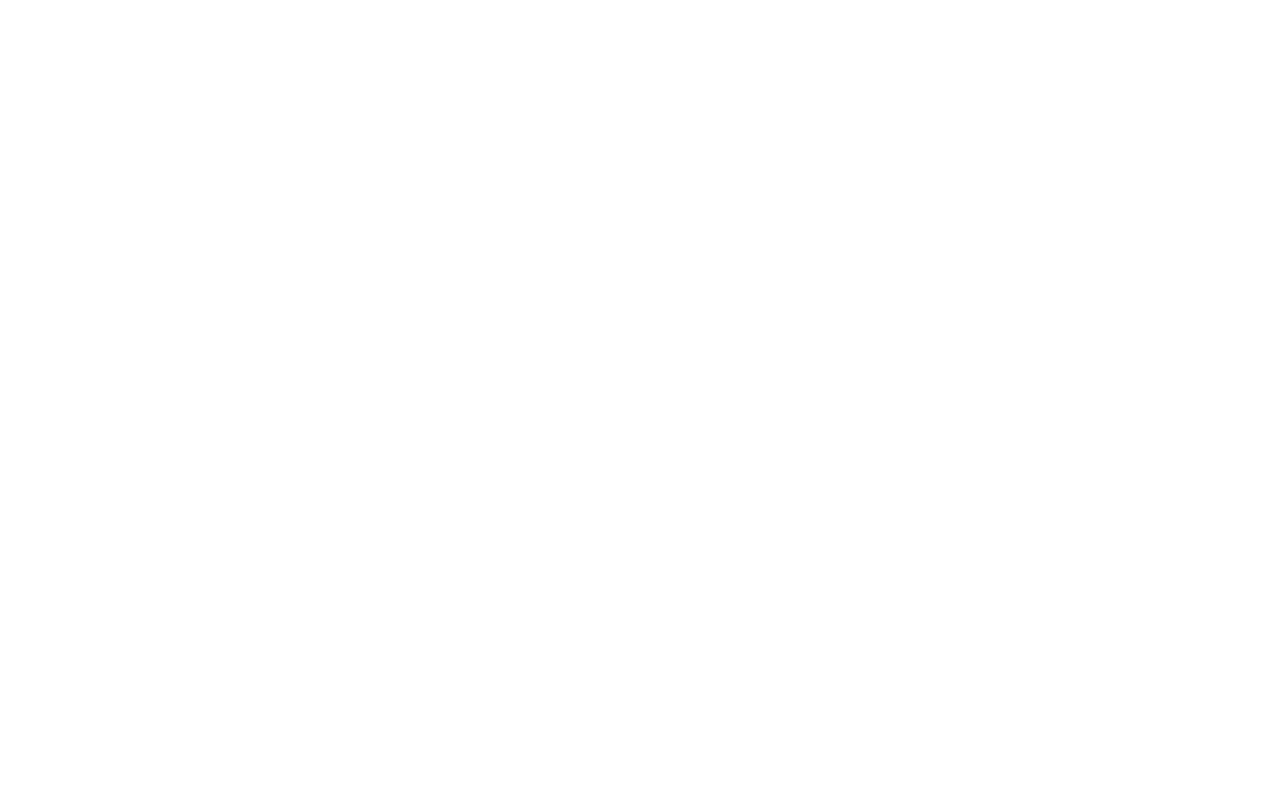
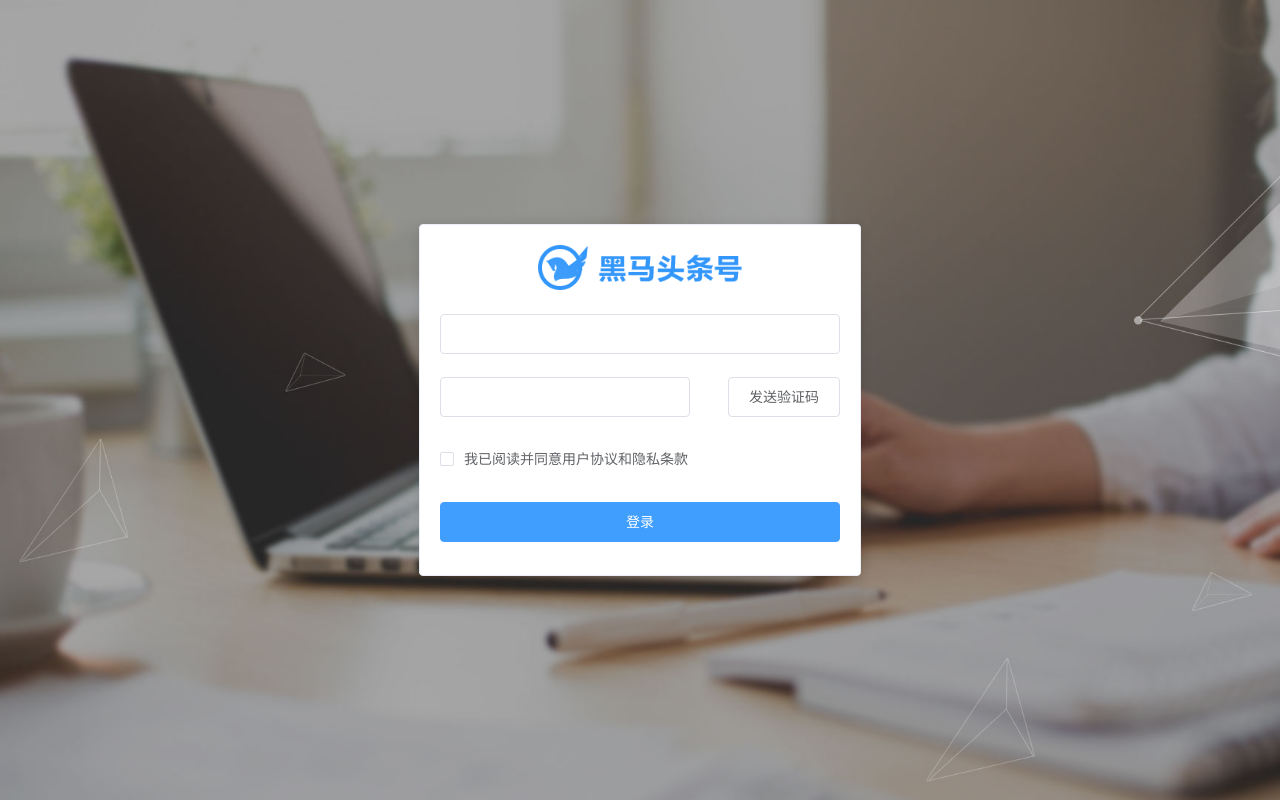
Before and after one commit to wumengzheny/heimatoutiao, a Vue app: page /#/login in a window 1280 px wide. Built offline with nearby package versions, Linux system fonts and the light colour scheme.

Commit message:
登录模块-页面布局及样式

```diff
--- a/src/main.js
+++ b/src/main.js
@@ -3,6 +3,7 @@
 import router from './router'
 import ElementUI from 'element-ui'
 import 'element-ui/lib/theme-chalk/index.css'
+import './style/index.less'
 
 Vue.config.productionTip = false
 Vue.use(ElementUI) // 全局注册elementUI组件 任意位置都可以使用
--- a/src/router.js
+++ b/src/router.js
@@ -10,6 +10,10 @@
     path: '/home',
     name: 'home',
     component: Home
+  },
+  {
+    path: '/',
+    redirect: '/login'
   }, {
     path: '/login',
     component: Login
--- a/src/views/home/index.vue
+++ b/src/views/home/index.vue
@@ -0,0 +1,15 @@
+<template>
+  <div>
+      home
+  </div>
+</template>
+
+<script>
+export default {
+
+}
+</script>
+
+<style>
+
+</style>
--- a/src/views/login/index.vue
+++ b/src/views/login/index.vue
@@ -1,6 +1,34 @@
 <template>
-  <div>
+  <div class="login">
+    <el-card class="box-card">
+      <div class="logo">
+        <img src="../../assets/img/logo_index.png" alt="">
+      </div>
+      <!-- 表单组件 el-form表单容器 -->
+      <el-form style="margin-top:20px">
+        <!-- 表单项 -->
+        <el-form-item>
+          <!-- 放置组件内容 -->
+          <el-input>
 
+          </el-input>
+        </el-form-item>
+        <el-form-item>
+          <el-input style="width:250px">
+
+          </el-input>
+           <el-button style="float:right">发送验证码</el-button>
+        </el-form-item>
+        <el-form-item>
+          <el-checkbox>我已阅读并同意用户协议和隐私条款</el-checkbox>
+        </el-form-item>
+        <el-form-item>
+          <el-button type="primary"  style="width:100%">
+            登录
+          </el-button>
+        </el-form-item>
+      </el-form>
+    </el-card>
   </div>
 </template>
 
@@ -10,6 +38,24 @@
 }
 </script>
 
-<style>
+<style lang='less' scoped>
+.login{
+  background-image: url('../../assets/img/login_bg.jpg');
+  height:100vh;
+  background-size:cover;
+  display: flex;
+  justify-content:center;
+  align-items: center;
+  .box-card{
+    width:440px;
+    height: 350px;
+    .logo{
+     text-align: center;
+     img{
+       height: 45px;
+     }
+    }
+  }
 
+}
 </style>
```
